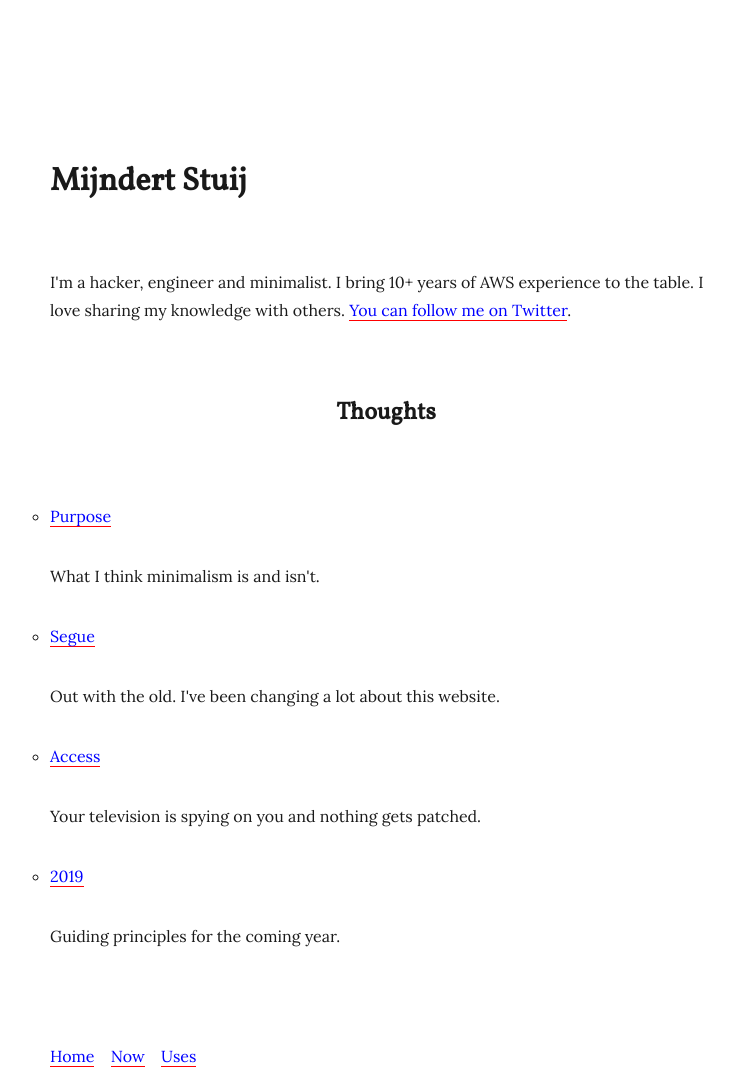
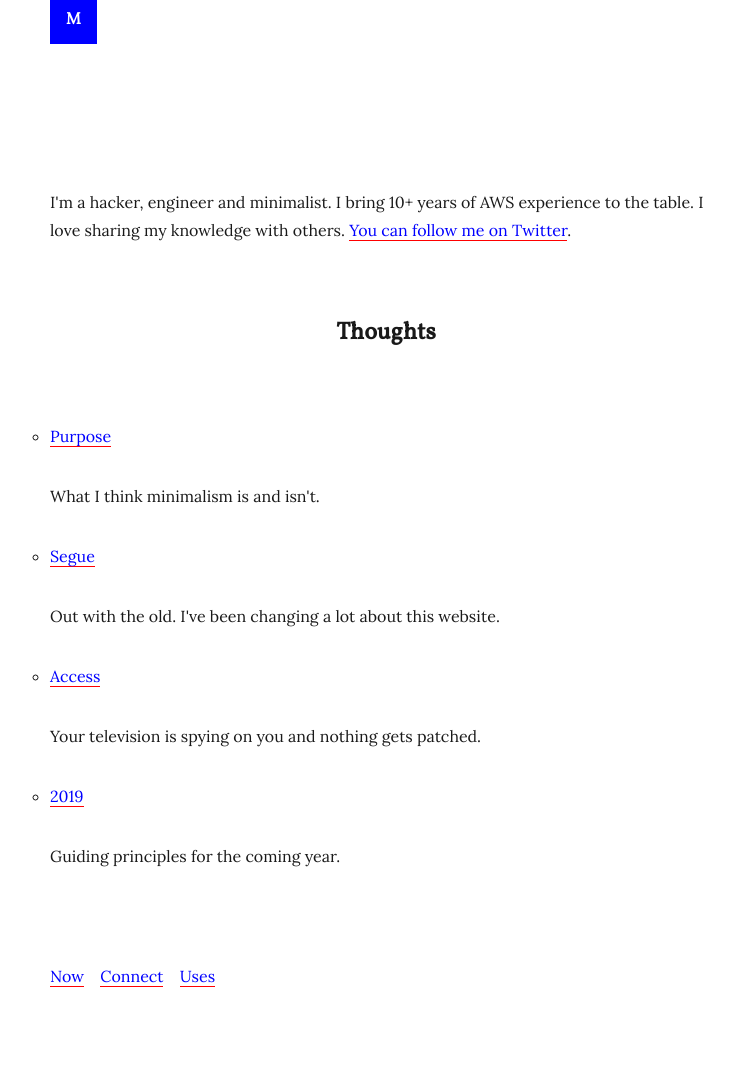
Before and after one commit to mijndert/website, a Jekyll site: the page built from index.html, in a window 1280 px wide. Shown: the whole page, without its empty margins (254-988 px from the left). Built offline with Jekyll 4.4.1, drawn with Linux system fonts in a browser that asks for light colours; after the commit the page ends 987 px from its top, so only the background shows below that.

Commit message:
Add home logo to the top

```diff
--- a/_includes/header.html
+++ b/_includes/header.html
@@ -3,7 +3,6 @@
     <h1>
 
         {% if page.url == "/" %}
-            {{ site.name }}
         {% else %}
             {{ page.title }}
         {% endif %}
--- /dev/null
+++ b/_includes/logo.html
@@ -0,0 +1,11 @@
+<section class="logo">
+
+    <a href="/">
+
+        <span>
+            M
+        </span>
+
+    </a>
+
+</section>
--- a/_includes/nav.html
+++ b/_includes/nav.html
@@ -1,5 +1,5 @@
-<a class="footer-item" href="/">Home</a>
-
 <a class="footer-item" href="/now/">Now</a>
 
+<a class="footer-item" href="/connect/">Connect</a>
+
 <a class="footer-item" href="/uses/">Uses</a>
--- a/_layouts/default.html
+++ b/_layouts/default.html
@@ -1,6 +1,8 @@
 <!DOCTYPE html>
 
 <html>
+
+  {% include logo.html %}
 
   {% include head.html %}
 
--- a/assets/css/theme.scss
+++ b/assets/css/theme.scss
@@ -113,6 +113,11 @@ pre.highlight {
     Sections
 */
 
+.logo {
+    padding-top: 0.5em;
+    font-weight: bold;
+}
+
 .header {
     margin: 10em 0 4em 0;
 }
@@ -137,6 +142,17 @@ pre.highlight {
 
 .footer {
     margin: 6em 0 4em 0;
+}
+
+/*
+    .logo
+*/
+
+
+.logo span {
+    background-color: blue;
+    padding: 1em;
+    color: #ffffff;
 }
 
 /*
```
